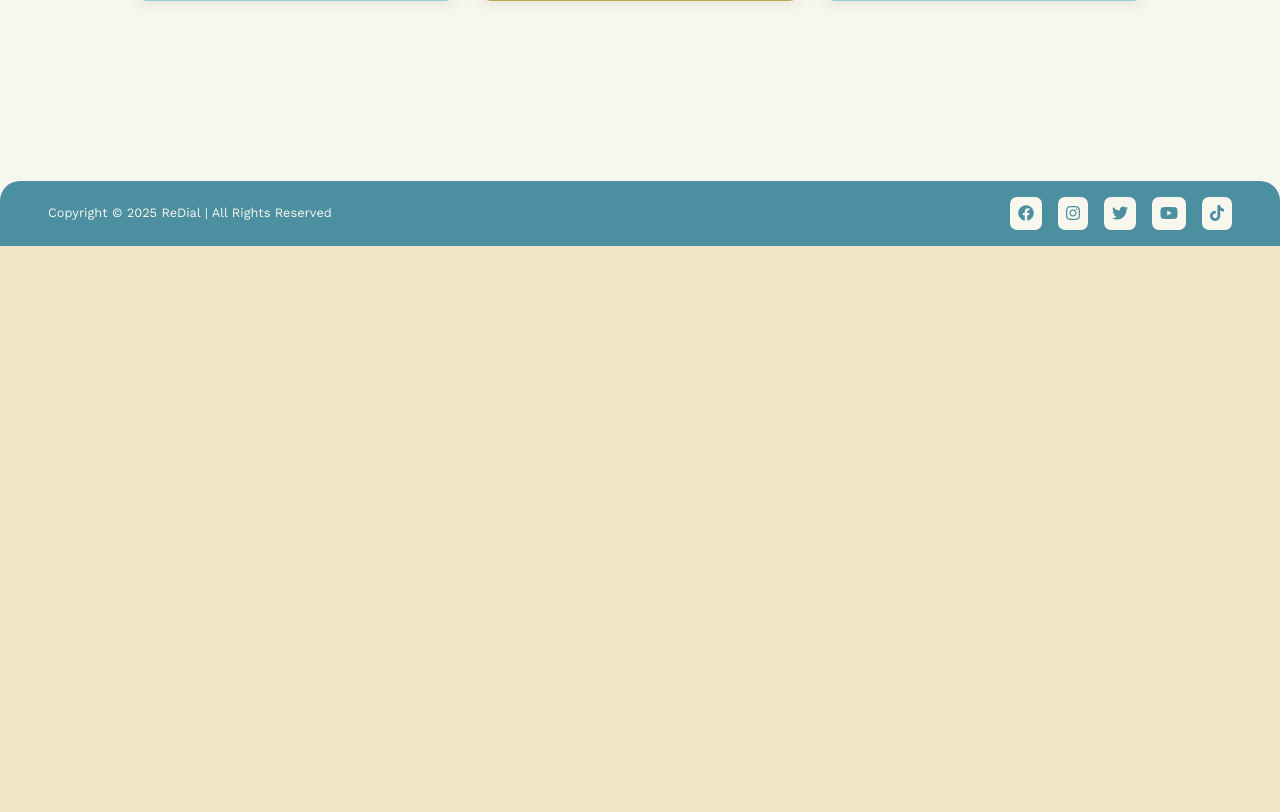
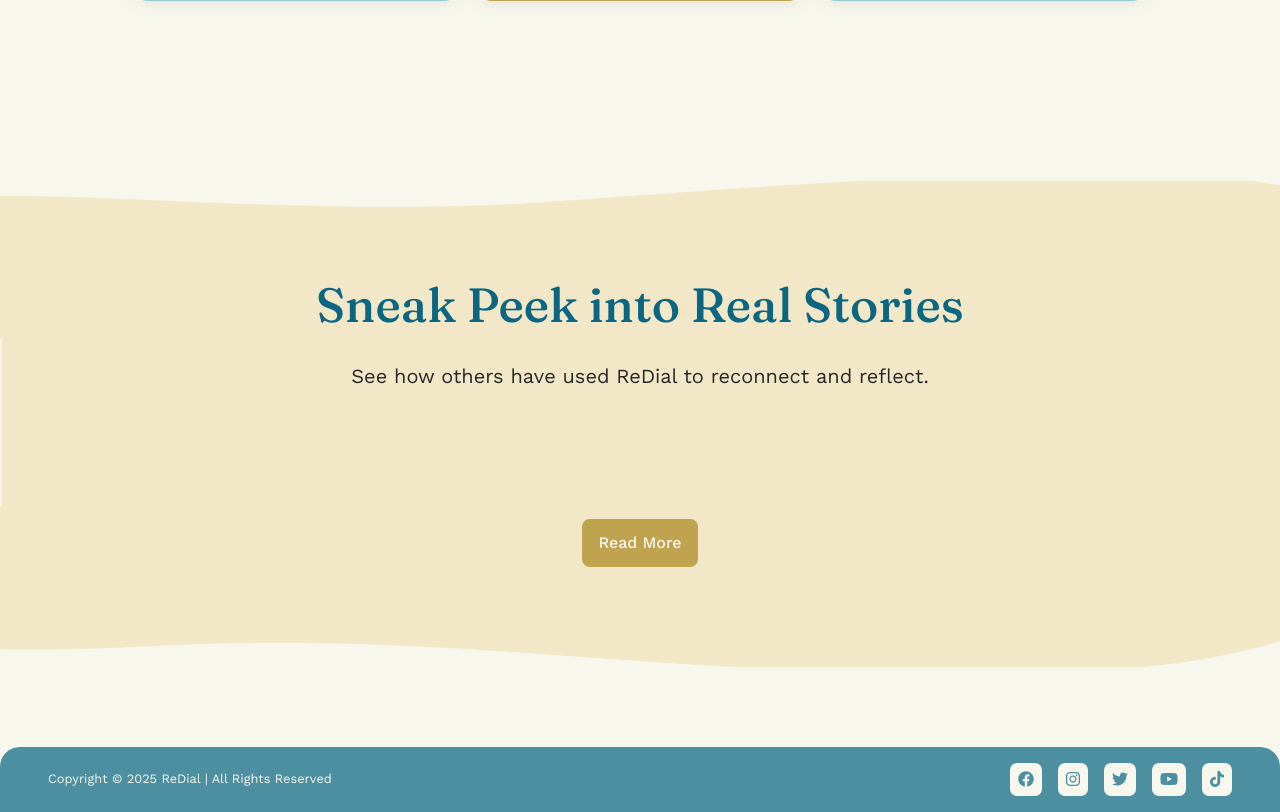
Before and after one commit to gagatkaa/re-dial, a PHP site: template view/content/home.php in a window 1280 px wide. Shown: the part 3223-4035 px from the top of the page. Before the commit the page ends 3469 px from the top, so only its background shows below. Run offline with PHP 8.4, Linux system fonts and the light colour scheme; the template is opened without the code that fills it, so the values that code supplies are empty.

Commit message:
storeis section home page, error fixes form

```diff
--- a/css/style.css
+++ b/css/style.css
@@ -413,6 +413,18 @@ h3 {
   display: flex;
   justify-content: center;
 }
+.section__bg--cards {
+  background-image: url(../assets/section_cards_bg.svg);
+  background-size: cover;
+  background-position: center;
+  background-repeat: no-repeat;
+
+  width: 100%;
+  height: auto;
+  display: flex;
+  justify-content: center;
+  margin-bottom: 5rem;
+}
 .tools__section {
   display: flex;
   flex-direction: column;
@@ -643,7 +655,22 @@ h3 {
   padding-block: 4rem;
   width: 100%;
 }
+.stories__cards--header {
+  display: flex;
+  flex-direction: column;
+  align-items: center;
+  text-align: center;
+  gap: 2rem;
 
+  color: var(--dark-blue);
+}
+.stories__cards--text {
+  font-size: 1.25rem;
+  font-style: normal;
+  font-weight: 400;
+  line-height: 1.875rem;
+  color: var(--main-text);
+}
 .review-card {
   background: var(--white);
   border-radius: 1rem;
--- a/js/mic.js
+++ b/js/mic.js
@@ -77,4 +77,32 @@ function startMicVisualizer() {
       console.error(err);
     });
 }
+
+const openMicBtn = document.getElementById("openMicPopup");
+const micPopup = document.getElementById("micPopup");
+const closeMicBtn = document.getElementById("closeMicPopup");
+
+if (openMicBtn && micPopup && closeMicBtn) {
+  openMicBtn.addEventListener("click", () => {
+    micPopup.classList.remove("hidden");
+    startMicVisualizer(); // init visualizer only when popup is opened
+  });
+
+  closeMicBtn.addEventListener("click", () => {
+    micPopup.classList.add("hidden");
+
+    // Add humorous message once
+    const tooltip = document.querySelector(".idea__action");
+    if (tooltip && !tooltip.dataset.updated) {
+      const followUp = document.createElement("p");
+      followUp.textContent =
+        "See? That wasn’t so bad. You should talk to yourself more often.";
+      followUp.style.fontStyle = "italic";
+      followUp.style.lineHeight = "1.5rem";
+      followUp.style.color = "#0b6682";
+      tooltip.appendChild(followUp);
+      tooltip.dataset.updated = "true"; // prevent duplicate insertions
+    }
+  });
+}
 init();
--- a/js/script.js
+++ b/js/script.js
@@ -127,34 +127,5 @@ const isFormPage =
   window.location.href.includes("page=form") ||
   window.location.href.endsWith("index.php");
 
-const openMicBtn = document.getElementById("openMicPopup");
-const micPopup = document.getElementById("micPopup");
-const closeMicBtn = document.getElementById("closeMicPopup");
-
-if (openMicBtn && micPopup && closeMicBtn) {
-  openMicBtn.addEventListener("click", () => {
-    micPopup.classList.remove("hidden");
-    startMicVisualizer(); // init visualizer only when popup is opened
-  });
-
-  closeMicBtn.addEventListener("click", () => {
-    micPopup.classList.add("hidden");
-
-    // Add humorous message once
-    const tooltip = document.querySelector(".idea__action");
-    if (tooltip && !tooltip.dataset.updated) {
-      const followUp = document.createElement("p");
-      followUp.textContent =
-        "See? That wasn’t so bad. You should talk to yourself more often.";
-      followUp.style.fontStyle = "italic";
-      followUp.style.lineHeight = "1.5rem";
-      followUp.style.color = "#0b6682";
-      tooltip.appendChild(followUp);
-      tooltip.dataset.updated = "true"; // prevent duplicate insertions
-    }
-  });
-}
-
-
 
 init();
--- a/view/content/home.php
+++ b/view/content/home.php
@@ -83,6 +83,31 @@
         </a>
     </article>
 </section>
+<div class="section__bg--cards">
+    <section class="stories__cards-section container" style="margin-bottom: 0;">
+        <header class="stories__cards--header">
+            <h3>Sneak Peek into Real Stories</h3>
+            <p class="stories__cards--text">
+                See how others have used ReDial to reconnect and reflect.
+            </p>
+        </header>
+        <div class="stories__cards story__list">
+            <?php foreach ($user_stories as $story): ?>
+                <div class="review-card">
+                    <div class="review-card__user">
+                        <i class="fa-solid fa-user"></i>
+                        <div class="review-card__name"><?= htmlspecialchars($story['user_name'] ?? '') ?></div>
+                    </div>
+                    <div class="review-card__date"><?= htmlspecialchars($story['submitted_at'] ?? '') ?></div>
+                    <div class="review-card__usage"><?= htmlspecialchars($story['usage_time'] ?? '') ?></div>
+                    <div class="review-card__tool"><?= htmlspecialchars($story['tool_used'] ?? '') ?></div>
+                    <div class="review-card__data">"<?= nl2br(htmlspecialchars($story['impact'] ?? '')) ?>"</div>
+                </div>
+            <?php endforeach; ?>
+        </div>
+        <a class="CTA__button centered-button" href="index.php?page=stories">Read More</a>
+    </section>
+</div>
 <div class="popup hidden" id="genericPopup">
     <div class="popup__content">
         <h2>Join the #ReDialYourWay Challenge</h2>
--- a/view/layout.php
+++ b/view/layout.php
@@ -103,7 +103,7 @@ $currentPage = in_array($_GET['page'] ?? '', $allowedPages) ? $_GET['page'] : 'h
     </footer>
     <script src="js/script.js"></script>
     <script src="js/mic.js"></script>
-    <script src="js/breathing.js" defer></script>
+    <script src="js/breathing.js"></script>
     <script src="js/validate.js"></script>
 </body>
 
```
Also changed, not shown: controller/ContentController.php (+14 -4 lines), assets/section_cards_bg.svg (added).
